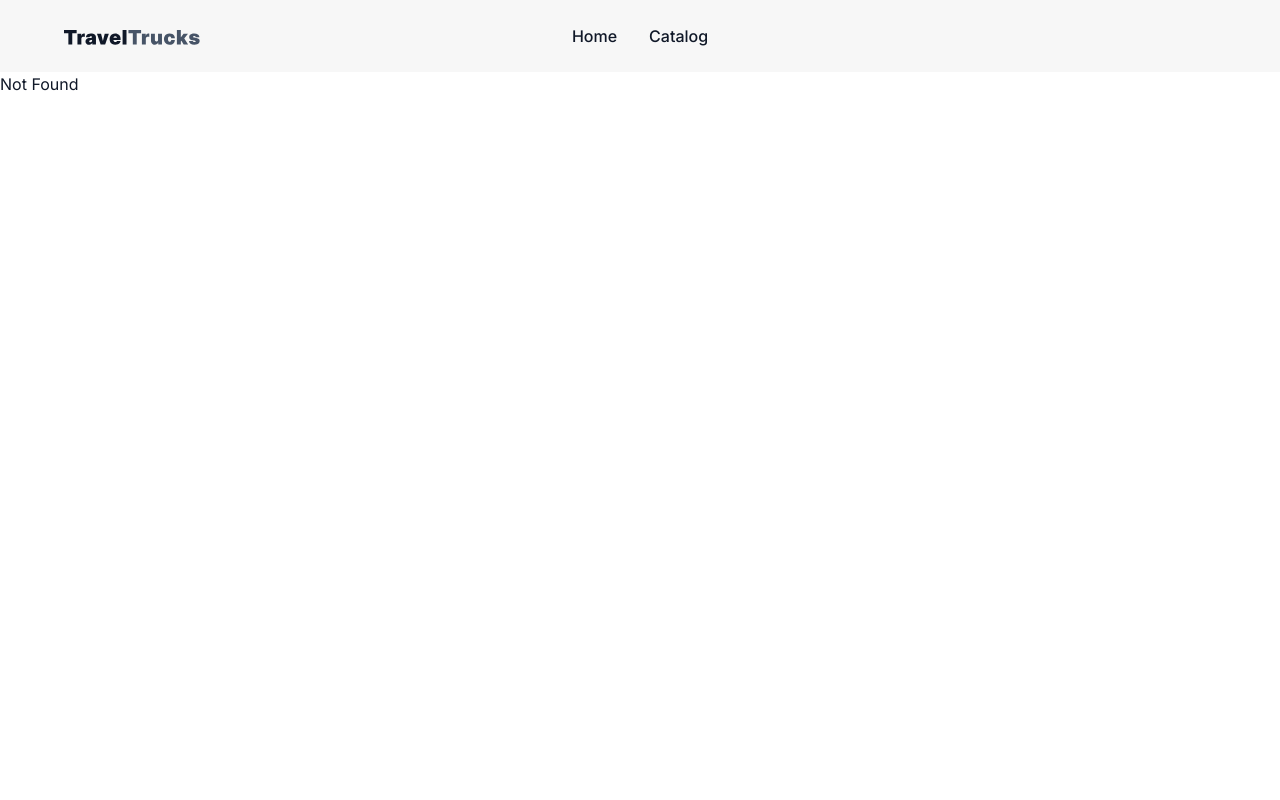
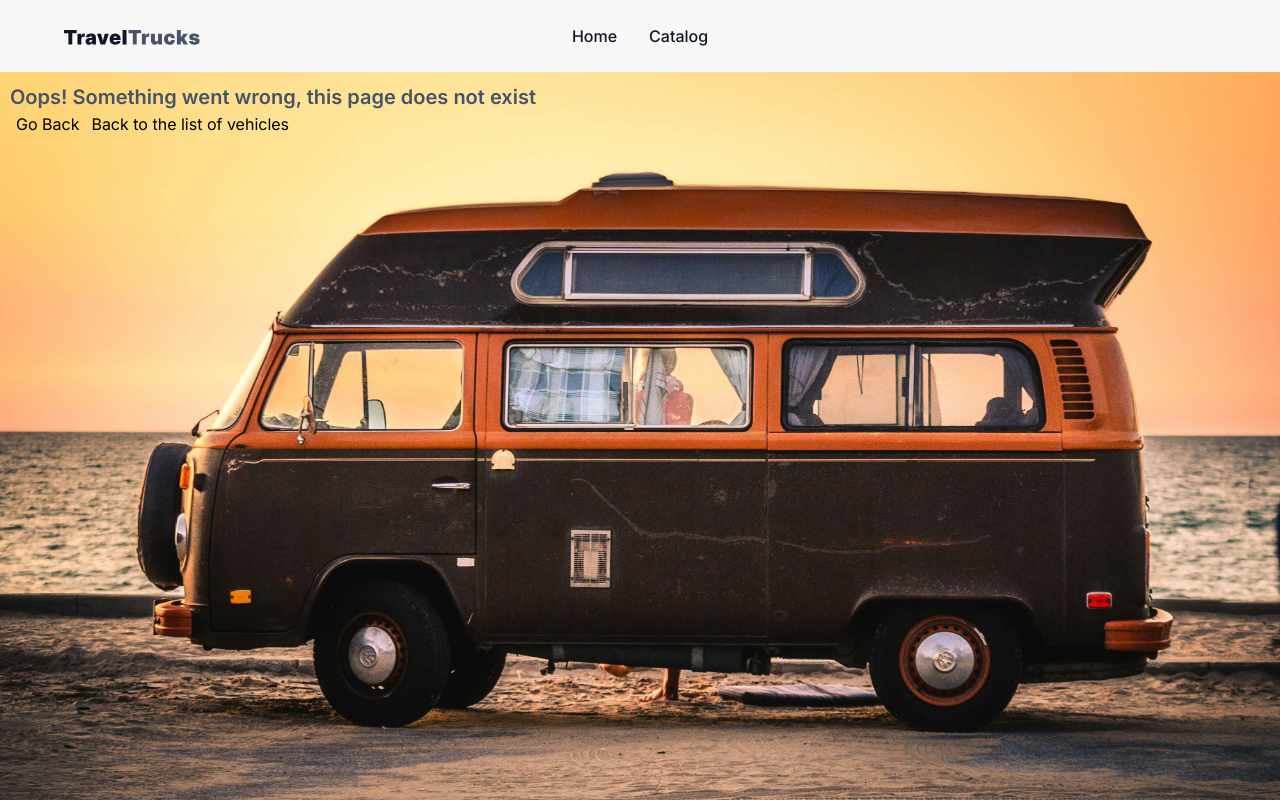
Before and after one commit to ptrodion/TravelTrucks-React-TS, a React (Vite) app: page /not-found in a window 1280 px wide. Before the commit this address had no page. Built offline with nearby package versions, Linux system fonts and the light colour scheme.

Commit message:
Added some logik for 404 page

```diff
--- a/src/components/Button/Button.tsx
+++ b/src/components/Button/Button.tsx
@@ -1,13 +1,9 @@
 import { IButton } from './type';
 
 const InnerButton = (props: IButton) => {
-  const { innerContent, type, onClick, className } = props;
+  const { innerContent, type, onClick } = props;
   return (
-    <button
-      type={type}
-      onClick={onClick}
-      className={['btn', className].join(' ')}
-    >
+    <button type={type} onClick={onClick}>
       {innerContent}
     </button>
   );
--- a/src/components/Button/type.ts
+++ b/src/components/Button/type.ts
@@ -7,5 +7,4 @@ export interface IButton {
   innerContent: JSX.Element | string;
   type?: ButtonTypes;
   onClick?: () => void;
-  className?: string;
 }
--- /dev/null
+++ b/src/pages/NotFound/NotFound.styled.tsx
@@ -0,0 +1,23 @@
+import styled from 'styled-components';
+import NotFoundBkg from '../../assets/img/NotFoundImage/NotFoundBkg.jpg';
+
+export const BackgroundImageNotFound = styled.div`
+  background-image: url('${NotFoundBkg}');
+  background-size: cover;
+  background-position: center;
+  background-repeat: no-repeat;
+  width: 100%;
+  min-height: calc(100vh - 72px);
+  position: relative;
+`;
+
+export const WrapperNotFound = styled.div`
+  padding: 10px;
+`;
+
+export const TextMessage404 = styled.p`
+  font-weight: ${(props) => props.theme.font.weights.semiBold};
+  font-size: ${(props) => props.theme.font.size.medium};
+  line-height: ${(props) => props.theme.lineHeight.medium};
+  color: ${(props) => props.theme.color.secondTextColor};
+`;
--- /dev/null
+++ b/src/pages/NotFound/NotFound.tsx
@@ -0,0 +1,30 @@
+import InnerButton from '../../components/Button/Button';
+import {
+  BackgroundImageNotFound,
+  TextMessage404,
+  WrapperNotFound,
+} from './NotFound.styled';
+
+const NotFound = () => {
+  return (
+    <BackgroundImageNotFound>
+      <WrapperNotFound>
+        <TextMessage404>
+          Oops! Something went wrong, this page does not exist
+        </TextMessage404>
+        <div>
+          <InnerButton
+            innerContent={'Go Back'}
+            onClick={() => window.history.back()}
+          />
+          <InnerButton
+            innerContent={'Back to the list of vehicles'}
+            onClick={() => (window.location.href = '/vehicles')}
+          />
+        </div>
+      </WrapperNotFound>
+    </BackgroundImageNotFound>
+  );
+};
+
+export default NotFound;
--- a/src/routers/MainRouter.tsx
+++ b/src/routers/MainRouter.tsx
@@ -5,6 +5,7 @@ import { Loader } from '../components/Loader/Loader';
 const Home = lazy(() => import('../pages/Home/Home'));
 const Vehicles = lazy(() => import('../pages/Vehicles/Vehicles'));
 const Vehicle = lazy(() => import('../pages/Vehicle/Vehicle'));
+const NotFound = lazy(() => import('../pages/NotFound/NotFound'));
 
 const MainRouter = () => {
   return (
@@ -13,7 +14,7 @@ const MainRouter = () => {
         <Route path="/" element={<Home />} />
         <Route path="/vehicles" element={<Vehicles />} />
         <Route path="/vehicles/:id" element={<Vehicle />} />
-        <Route path="/not-found" element={'Not Found'} />
+        <Route path="/not-found" element={<NotFound />} />
         <Route path="*" element={<Navigate replace to="/not-found" />} />
       </Routes>
     </Suspense>
```
Also changed, not shown: src/assets/img/NotFoundImage/NotFoundBkg.jpg (added).
